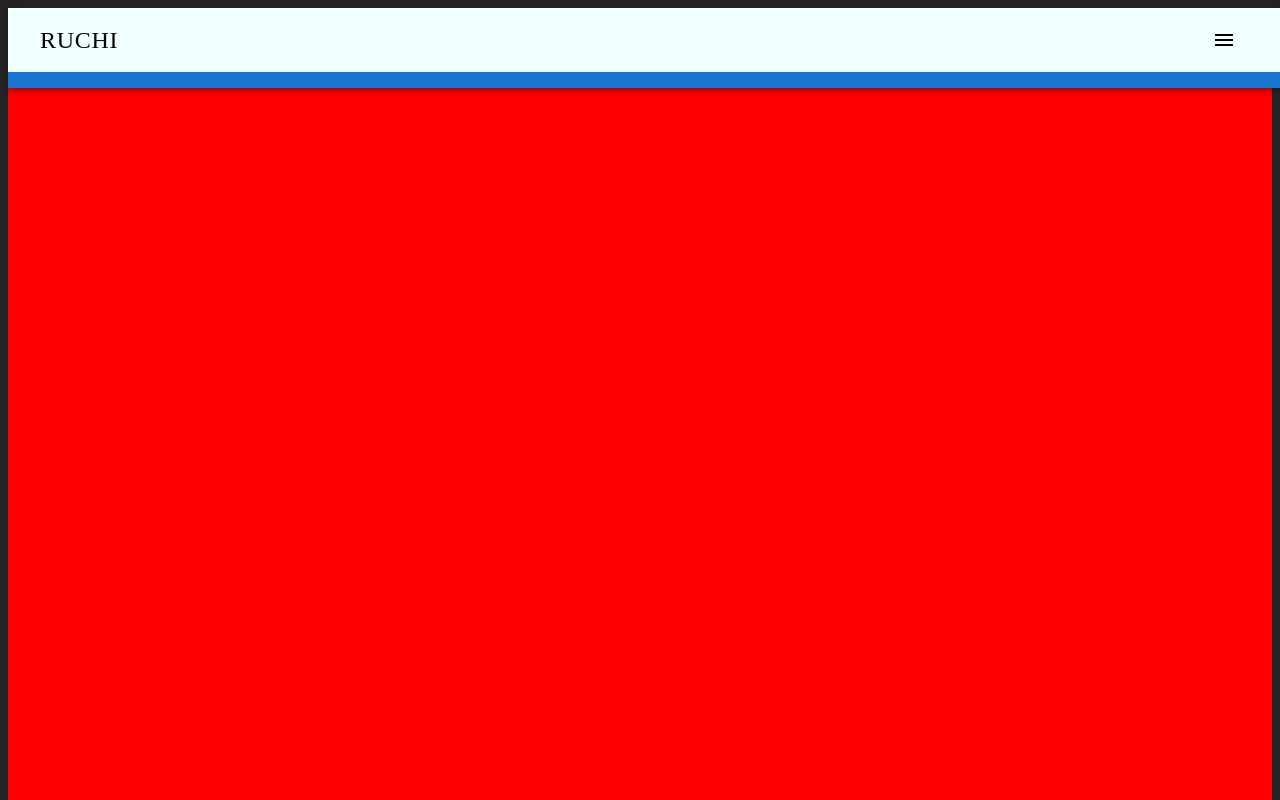
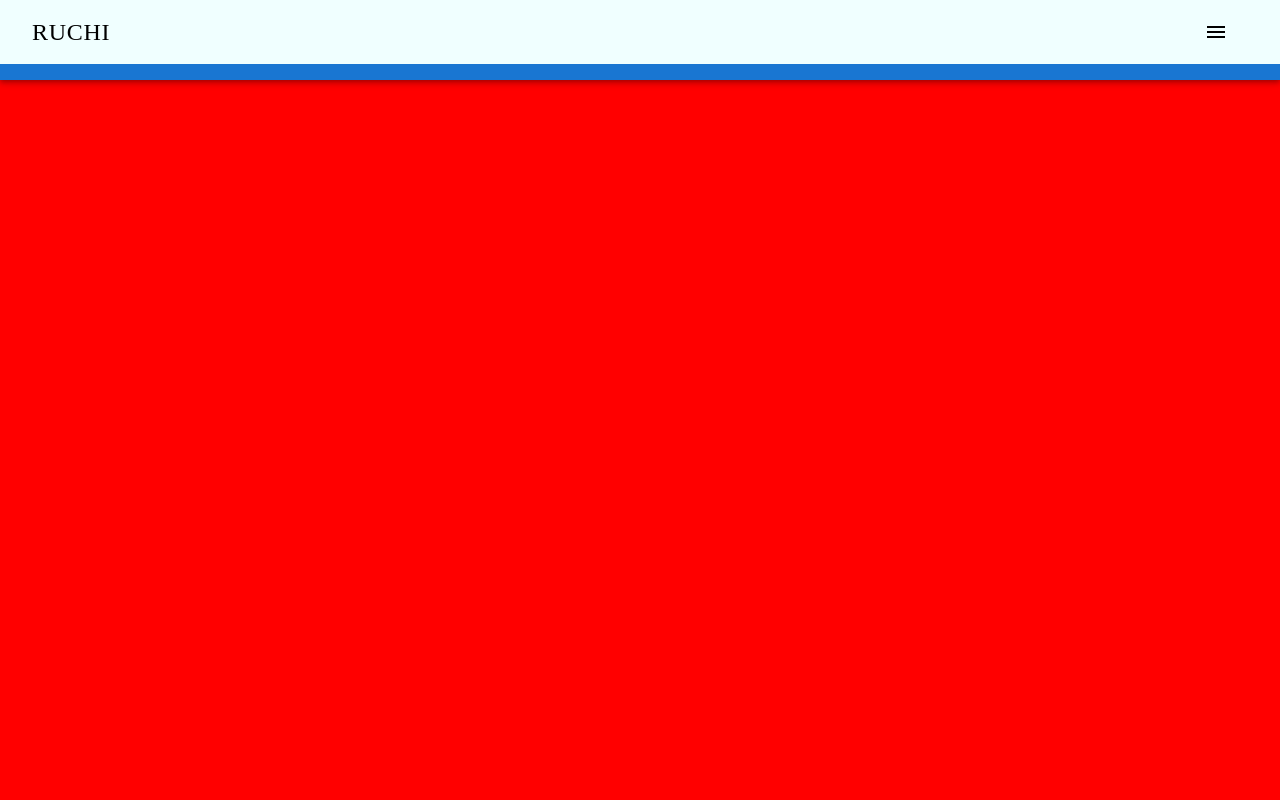
Before and after one commit to rajkishorepatra/shreeshaktiTrading, a React (Vite) app in the folder client/: page / in a window 1280 px wide. Shown: the top 800 px of the page. Built offline with nearby package versions, Linux system fonts and the light colour scheme; a web font is replaced by a local one.

Commit message:
removed default styles

```diff
--- a/client/src/index.css
+++ b/client/src/index.css
@@ -1,15 +1,8 @@
-:root {
-  font-family: Inter, system-ui, Avenir, Helvetica, Arial, sans-serif;
-  line-height: 1.5;
-  font-weight: 400;
-
-  color-scheme: light dark;
-  color: rgba(255, 255, 255, 0.87);
-  background-color: #242424;
-
-  font-synthesis: none;
-  text-rendering: optimizeLegibility;
-  -webkit-font-smoothing: antialiased;
-  -moz-osx-font-smoothing: grayscale;
-  -webkit-text-size-adjust: 100%;
+*,*::after,*::before {
+  box-sizing: border-box;
+  margin: 0;
+  padding: 0;
 }
+body{
+  overflow: hidden;
+}
```
